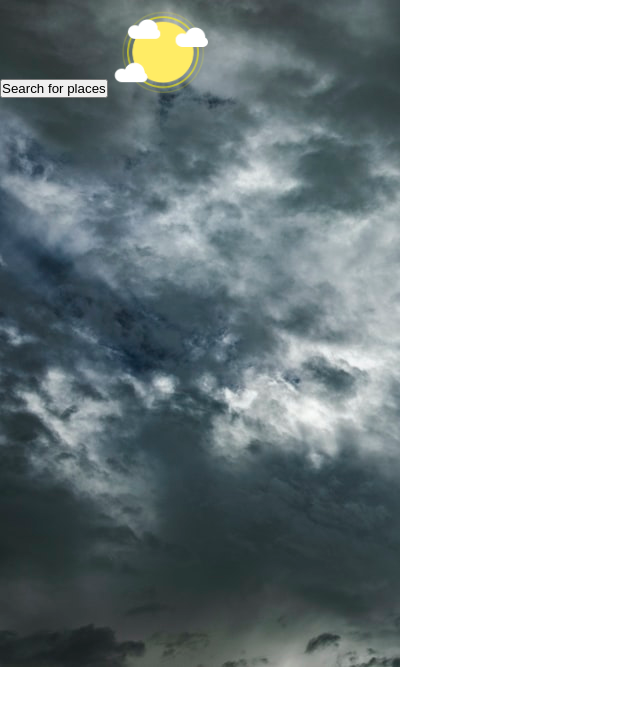
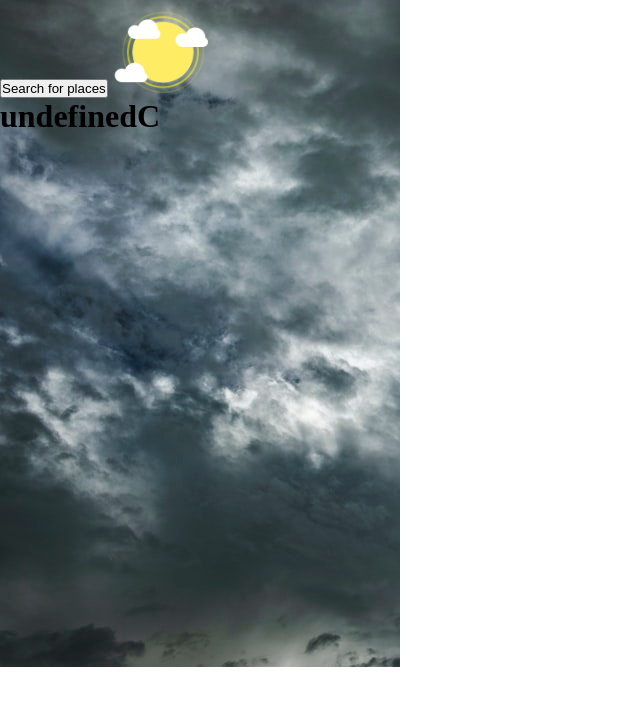
Before and after one commit to EjiroOsiephri/weather-app-challenge, a React (Vite) app: page / in a window 1280 px wide. Shown: the top 706 px of the page, without its empty margins (0-640 px from the left). Built offline with nearby package versions, Linux system fonts and the light colour scheme.

Commit message:
Added more functionalities

```diff
--- a/package.json
+++ b/package.json
@@ -10,7 +10,8 @@
   },
   "dependencies": {
     "react": "^18.2.0",
-    "react-dom": "^18.2.0"
+    "react-dom": "^18.2.0",
+    "react-icons": "^4.8.0"
   },
   "devDependencies": {
     "@types/react": "^18.0.27",
--- a/src/App.jsx
+++ b/src/App.jsx
@@ -21,7 +21,14 @@ function App() {
     const data = await res.json();
 
     setWeatherData(data);
+    console.log(data);
   }
+
+  const weatherValueObject = {
+    temp: `${weatherData?.current?.temp_c}`,
+    conditionText: `${weatherData?.current?.condition?.text}`,
+  };
+  console.log(weatherValueObject.temp);
 
   console.log(weatherData?.current?.condition?.icon);
 
@@ -31,6 +38,8 @@ function App() {
         onInputChange={handleInputChange}
         image={weatherData?.current?.condition?.icon}
         onSearch={fetchWeatherData}
+        temp={weatherValueObject.temp}
+        conditionText={weatherValueObject.conditionText}
       />
     </div>
   );
--- a/src/reactJS/components/Main.jsx
+++ b/src/reactJS/components/Main.jsx
@@ -1,6 +1,7 @@
 import { useRef, useState } from "react";
 import "../components/global/boilerplate.scss";
 import Sunny from "./images/LightCloud.png";
+import { FaTimes } from "react-icons/fa";
 
 function Main(props) {
   const [show, setShow] = useState(false);
@@ -16,6 +17,12 @@ function Main(props) {
     props.onInputChange(e.target.value);
   }
 
+  function changeIcon() {
+    setShow((prevShow) => {
+      return (prevShow = !prevShow);
+    });
+  }
+
   return (
     <div className="allDivs">
       <div className="sideDiv">
@@ -27,7 +34,12 @@ function Main(props) {
             <input ref={myRef} onChange={handleInputChange} type="text" />
           )}
           {show && <button onClick={props.onSearch}>Search</button>}
+          {show && <FaTimes onClick={changeIcon} />}
         </div>
+        <h1>
+          {props.temp}
+          <span>C</span>
+        </h1>
       </div>
     </div>
   );
```
Also changed, not shown: 1 other file (tests, documents, lock files or other folders).
